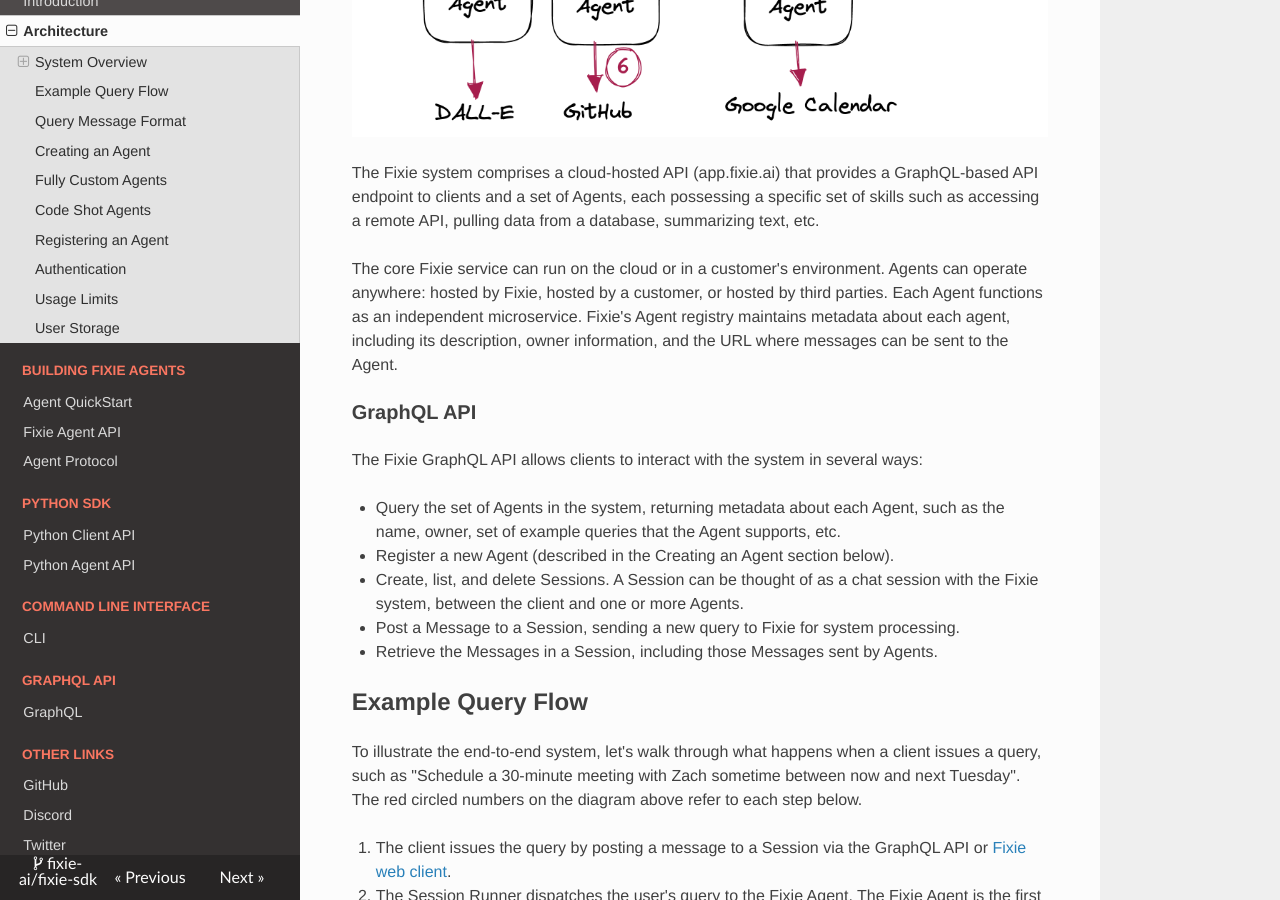
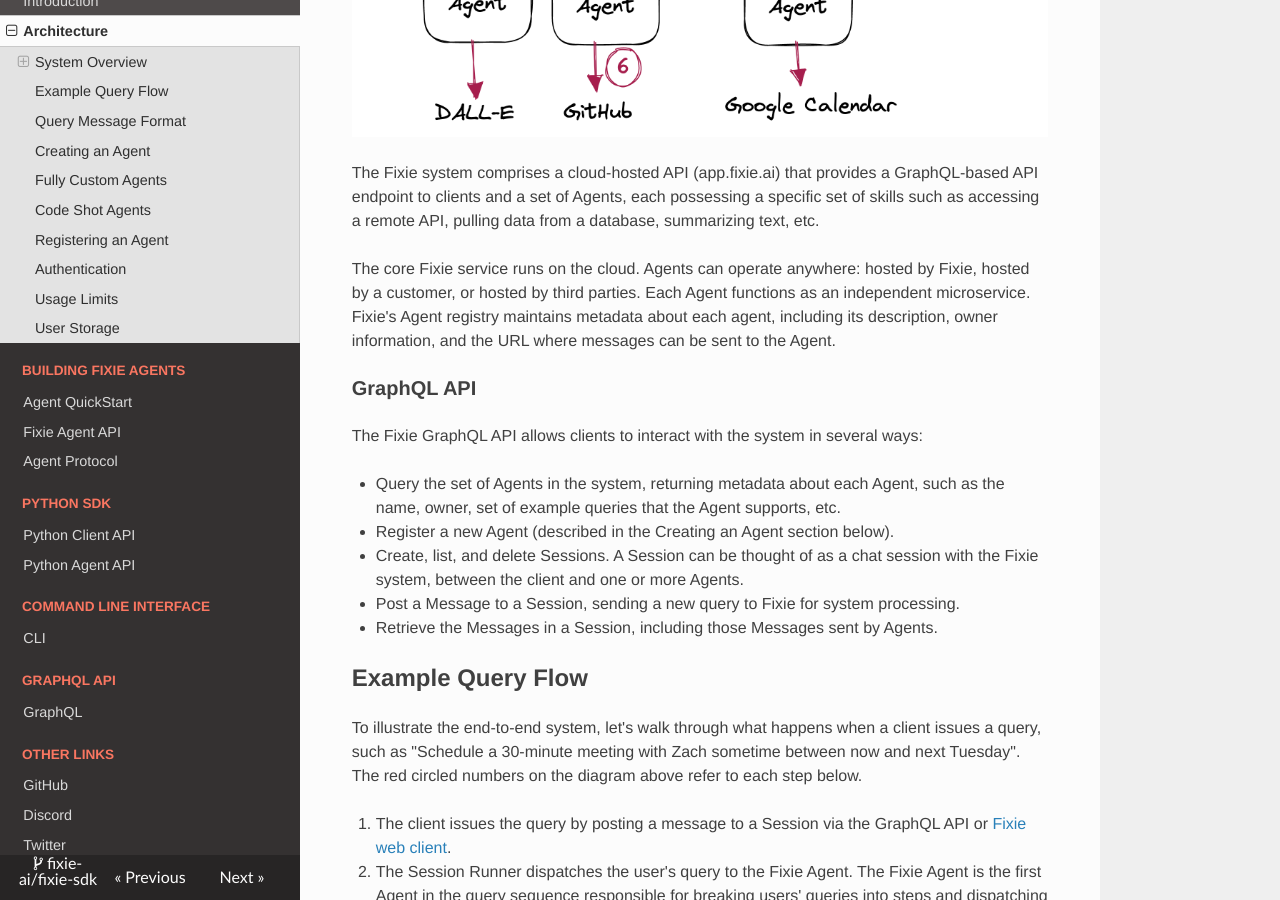
Before and after one commit to fixie-ai/fixie-sdk-js, an MkDocs documentation site: the page built from docs/architecture.md, in a window 1280 px wide and 900 px high, scrolled down 953 px. Built offline with MkDocs 1.6.1, drawn with Linux system fonts in a browser that asks for light colours; nearby versions of some CDN libraries.

Commit message:
Fix docs for accuracy

```diff
--- a/docs/architecture.md
+++ b/docs/architecture.md
@@ -10,7 +10,7 @@ The following diagram is a high-level representation of the Fixie platform:
 
 The Fixie system comprises a cloud-hosted API (app.fixie.ai) that provides a GraphQL-based API endpoint to clients and a set of Agents, each possessing a specific set of skills such as accessing a remote API, pulling data from a database, summarizing text, etc.
 
-The core Fixie service can run on the cloud or in a customer's environment. Agents can operate anywhere: hosted by Fixie, hosted by a customer, or hosted by third parties. Each Agent functions as an independent microservice. Fixie's Agent registry maintains metadata about each agent, including its description, owner information, and the URL where messages can be sent to the Agent.
+The core Fixie service runs on the cloud. Agents can operate anywhere: hosted by Fixie, hosted by a customer, or hosted by third parties. Each Agent functions as an independent microservice. Fixie's Agent registry maintains metadata about each agent, including its description, owner information, and the URL where messages can be sent to the Agent.
 
 ### GraphQL API
 
```
